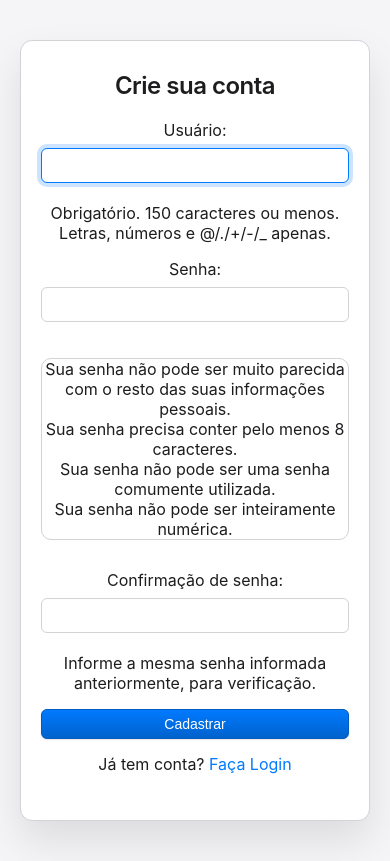
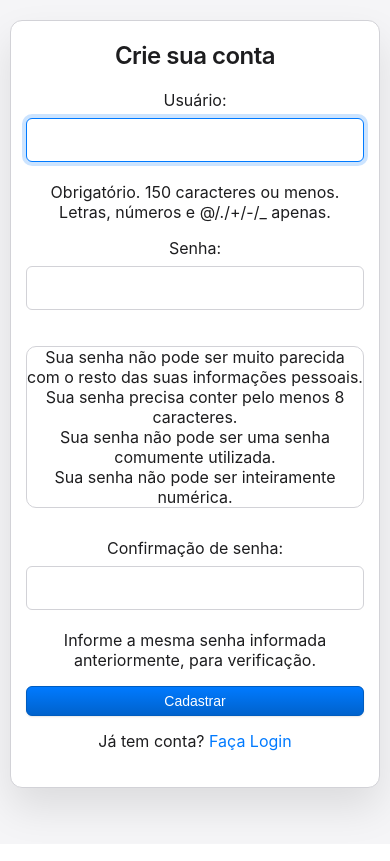
Before and after one commit to dlDreyfus/lista_compras_Django, a Django app: page /cadastro/ in a window 390 px wide. After the commit the page ends 832 px from the top, so only its background shows below. Run offline with Django 5.2, Linux system fonts and the light colour scheme.

Commit message:
melhorando a responsividade do celular

```diff
--- a/lista_compras/static/lista_compras/style.css
+++ b/lista_compras/static/lista_compras/style.css
@@ -58,12 +58,12 @@ input[type="password"],
 input[type="number"],
 input[type="email"] {
     width: 100%;
-    padding: 8px 12px;
+    padding: 12px;
     margin: 8px 0 20px 0;
     border: 1px solid #d2d2d7;
     border-radius: 6px;
     box-sizing: border-box;
-    font-size: 15px;
+    font-size: 16px;
     background-color: #fff;
     transition: all 0.2s ease;
 }
@@ -193,8 +193,8 @@ ul {
         width: auto;
     }
     .auth-box {
-        margin: 40px 20px; /* Margem menor nas laterais */
+        margin: 20px 10px; /* Margem menor nas laterais */
         width: auto;
-        padding: 30px 20px;
+        padding: 20px 15px;
     }
 }
```
